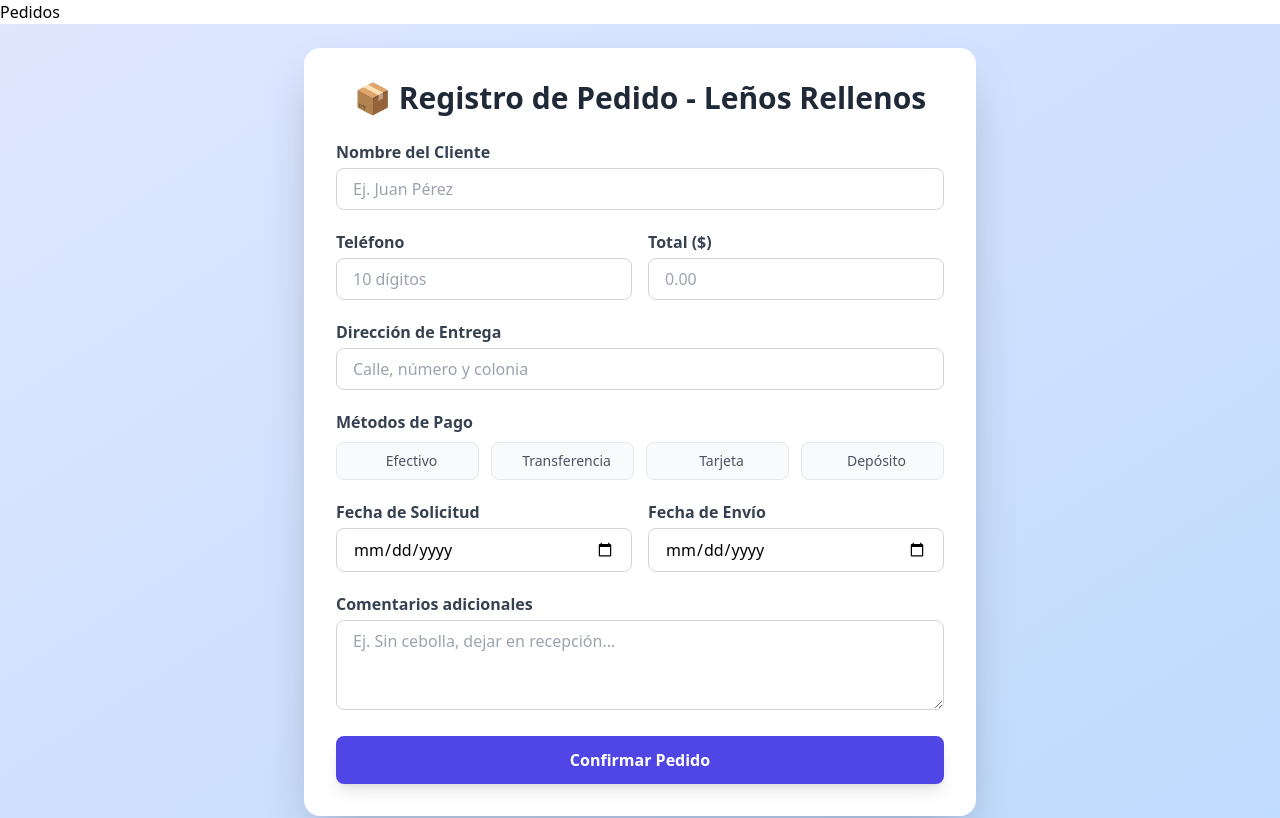
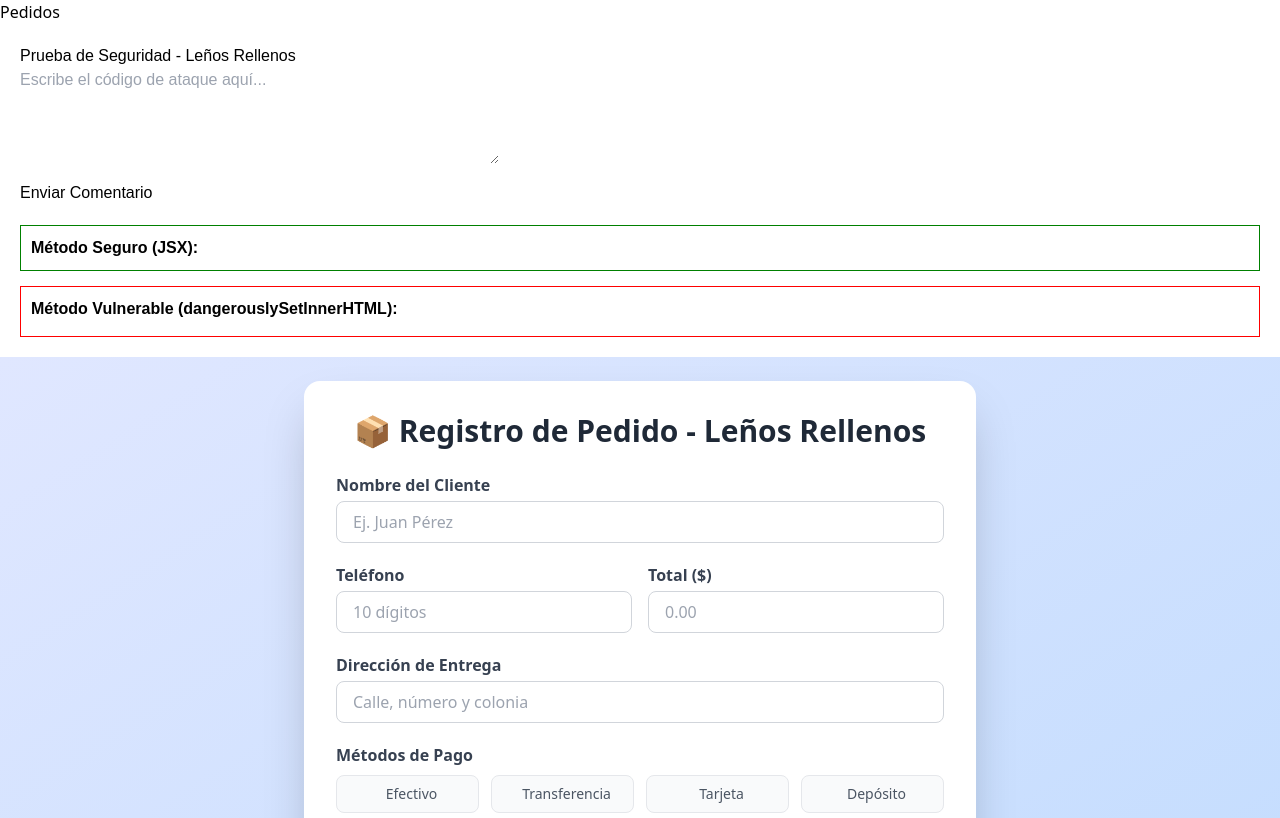
Before and after one commit to vazquezdanig64-sketch/Frontend, a React (Vite) app: page / in a window 1280 px wide. Shown: the top 818 px of the page. Built offline with nearby package versions, Linux system fonts and the light colour scheme.

Commit message:
Front-end

```diff
--- a/package.json
+++ b/package.json
@@ -8,7 +8,7 @@
     "build": "vite build",
     "lint": "eslint .",
     "preview": "vite preview",
-    "start": "vite preview --port 8080 --host"
+    "start": "vite preview --port 3001 --host"
   },
   "dependencies": {
     "axios": "^1.13.6",
--- a/src/App.jsx
+++ b/src/App.jsx
@@ -1,9 +1,12 @@
 import PedidoForm from "./componentes/PedidoForm";
+import Comentarios from "./componentes/Comentarios";
 
 function App() {
   return (
     <div>
       <h1>Pedidos</h1>
+      <Comentarios />
+
       <PedidoForm />
     </div>
   );
--- /dev/null
+++ b/src/componentes/Comentarios.jsx
@@ -0,0 +1,74 @@
+import React, { useState } from "react";
+
+const Comentarios = () => {
+  const [comentario, setComentario] = useState("");
+  const [respuesta, setRespuesta] = useState("");
+
+  const enviarABackend = async () => {
+    // 1. CORRECCIÓN: Usamos un try/catch para que si el servidor está caído no se trabe el botón
+    try {
+      const res = await fetch("http://localhost:3001/api/comentarios", {
+        method: "POST",
+        headers: { "Content-Type": "application/json" },
+        body: JSON.stringify({ texto: comentario }),
+      });
+
+      if (!res.ok) throw new Error("Error en el servidor");
+
+      const data = await res.json();
+      // Aseguramos que la ruta de la data sea la correcta según tu backend
+      setRespuesta(data.data.comentarioRecibido);
+    } catch (error) {
+      console.error("Error al conectar:", error);
+      // TRUCO DE EMERGENCIA: Si el servidor falla, forzamos la respuesta
+      // para que puedas hacer tus capturas de pantalla.
+      setRespuesta(comentario);
+    }
+  };
+
+  return (
+    <div style={{ padding: "20px", fontFamily: "Arial" }}>
+      <h2>Prueba de Seguridad - Leños Rellenos</h2>
+
+      {/* 1. Creación del Formulario */}
+      <textarea
+        value={comentario}
+        onChange={(e) => setComentario(e.target.value)}
+        placeholder="Escribe el código de ataque aquí..."
+        rows="4"
+        cols="50"
+      />
+      <br />
+      <button
+        onClick={enviarABackend}
+        style={{ marginTop: "10px", cursor: "pointer" }}
+      >
+        Enviar Comentario
+      </button>
+
+      <div style={{ marginTop: "20px" }}>
+        {/* 3. Saneamiento en React (MÉTODO SEGURO) */}
+        <div
+          style={{
+            marginBottom: "15px",
+            border: "1px solid green",
+            padding: "10px",
+          }}
+        >
+          <strong>Método Seguro (JSX):</strong>
+          <p style={{ color: "green", wordWrap: "break-word" }}>{respuesta}</p>
+        </div>
+        {/* 3. Reto de Seguridad (MÉTODO VULNERABLE) */}
+        <div style={{ border: "1px solid red", padding: "10px" }}>
+          <strong>Método Vulnerable (dangerouslySetInnerHTML):</strong>
+          <div
+            style={{ color: "red", marginTop: "5px" }}
+            dangerouslySetInnerHTML={{ __html: respuesta }}
+          />
+        </div>
+      </div>
+    </div>
+  );
+};
+
+export default Comentarios;
--- a/src/componentes/PedidoForm.jsx
+++ b/src/componentes/PedidoForm.jsx
@@ -67,9 +67,7 @@ function PedidoForm() {
           "Error 404: No se encontró la ruta en el servidor. Revisa el api.js",
         );
       } else {
-        alert(
-          "Error al guardar el pedido. Revisa la consola o los logs de Railway.",
-        );
+        alert("Error al conectar con el servidor local.");
       }
     } finally {
       setLoading(false);
--- a/src/servicios/api.js
+++ b/src/servicios/api.js
@@ -1,7 +1,7 @@
 import axios from "axios";
 
 const API = axios.create({
-  baseURL: "https://backendbaguette-production-ad38.up.railway.app/api/v1",
+  baseURL: "http://localhost:3001/api/v1",
 });
 
 export default API;
--- /dev/null
+++ b/vercerl.json
@@ -0,0 +1,3 @@
+{
+  "rewrites": [{ "source": "/(.*)", "destination": "/index.html" }]
+}
```
Also changed, not shown: 1 other file (tests, documents, lock files or other folders).
